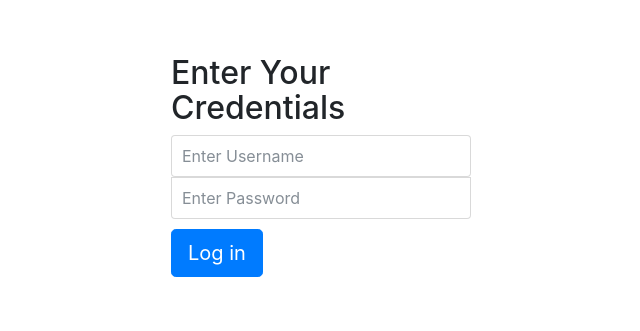
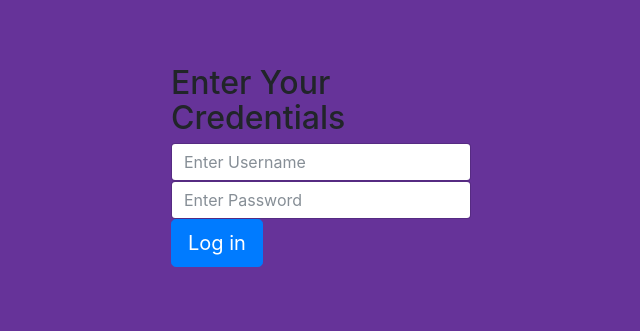
Before and after one commit to xcixor/Shopping_List, a Flask app: page /login in a window 1280 px wide. Shown: the top 331 px of the page, without its empty margins (319-959 px from the left). Run offline with Flask 2, Linux system fonts and the light colour scheme; some libraries are stand-ins or nearby versions.

Commit message:
modified the css for the sign_up page to improve look and feel

```diff
--- a/app/static/css/sign_in.css
+++ b/app/static/css/sign_in.css
@@ -1,8 +1,7 @@
 body {
-    padding-top: 40px;
-    padding-bottom: 40px;
-    background-color: #eee;
-    background-color: rebeccapurple;
+    padding-top: 50px;
+    padding-bottom: 50px;
+    background-color:rebeccapurple;
   }
 
   .form-signin {
@@ -10,31 +9,3 @@ body {
     padding: 15px;
     margin: 0 auto;
   }
-  .form-signin .form-signin-heading,
-  .form-signin .checkbox {
-    margin-bottom: 10px;
-  }
-  .form-signin .checkbox {
-    font-weight: normal;
-  }
-  .form-signin .form-control {
-    position: relative;
-    height: auto;
-    -webkit-box-sizing: border-box;
-            box-sizing: border-box;
-    padding: 10px;
-    font-size: 16px;
-  }
-  .form-signin .form-control:focus {
-    z-index: 2;
-  }
-  .form-signin input[type="email"] {
-    margin-bottom: -1px;
-    border-bottom-right-radius: 0;
-    border-bottom-left-radius: 0;
-  }
-  .form-signin input[type="password"] {
-    margin-bottom: 10px;
-    border-top-left-radius: 0;
-    border-top-right-radius: 0;
-  }
--- a/app/static/css/sign_up.css
+++ b/app/static/css/sign_up.css
@@ -8,3 +8,6 @@ form{
     padding: 40px;
     margin: 40px;
 }
+body{
+    background-color: rebeccapurple;
+}
--- a/app/templates/base.html
+++ b/app/templates/base.html
@@ -7,10 +7,10 @@
     <meta http-equiv="X-UA-Compatible" content="ie=edge">
     <title>Document</title>
     {% endblock head %}
-
     <!-- stylesheets -->
     <link rel="stylesheet" href="{{url_for('static', filename='bootstrap-4/css/bootstrap.min.css')}}">
-
+    {% block style %}
+    {% endblock style %}
 </head>
 <body>
     {% block content%}
--- a/app/templates/sign_in.html
+++ b/app/templates/sign_in.html
@@ -3,9 +3,16 @@
 {% extends "base.html" %}
 
 {% block head%}
-<link rel="stylesheet" href="{{url_for('static', filename='css/sign_in.css')}}">
 <title>Login</title>
 {%endblock head%}
+
+
+{% block style %}
+<!-- <link rel="stylesheet" href="{{url_for('static', filename='css/sign_in.css')}}">  -->
+<link rel="stylesheet" href="../static/css/sign_in.css">
+{% endblock style %}
+
+
 
 
 {% block content %}
```
Also changed, not shown: app/templates/sign_up.html (+6 -3 lines).
